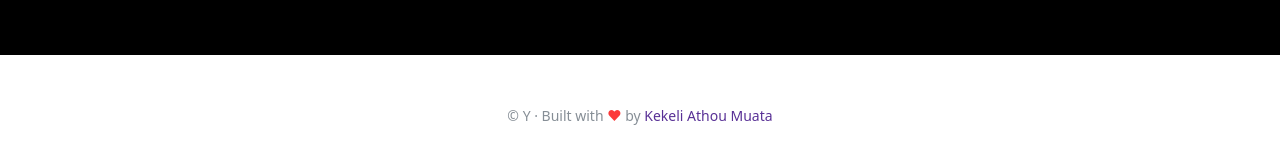
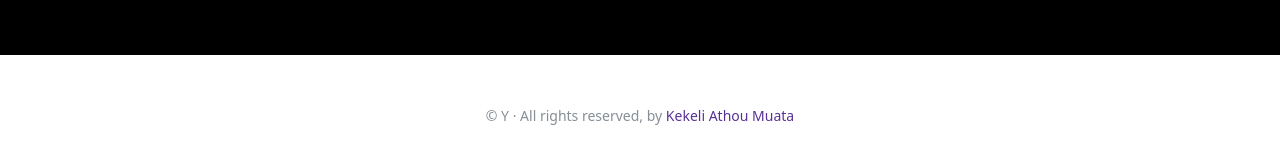
Before and after one commit to luscarus/devsNet, a Flask app: page /share/code/ in a window 1280 px wide. Shown: the part 802-945 px from the top of the page. Run offline with Flask 2, Linux system fonts and the light colour scheme; a user stored in the database is signed in; data that the repository does not hold is empty; some libraries are stand-ins or nearby versions.

Commit message:
edit footer.html

```diff
--- a/devs/templates/layouts/partials/_footer.html
+++ b/devs/templates/layouts/partials/_footer.html
@@ -2,7 +2,7 @@
 	<p class="text-muted">
 		<small>
 			&copy; {{ moment().format('Y') }} &middot;
-			Built with <span class="text-danger">&hearts;</span>
+			All rights reserved,
 			by <a href="https://www.linkedin.com/in/kekeli-athou-muata-5a20a3185/" target="_blank">
 					Kekeli Athou Muata
 				</a>
```
